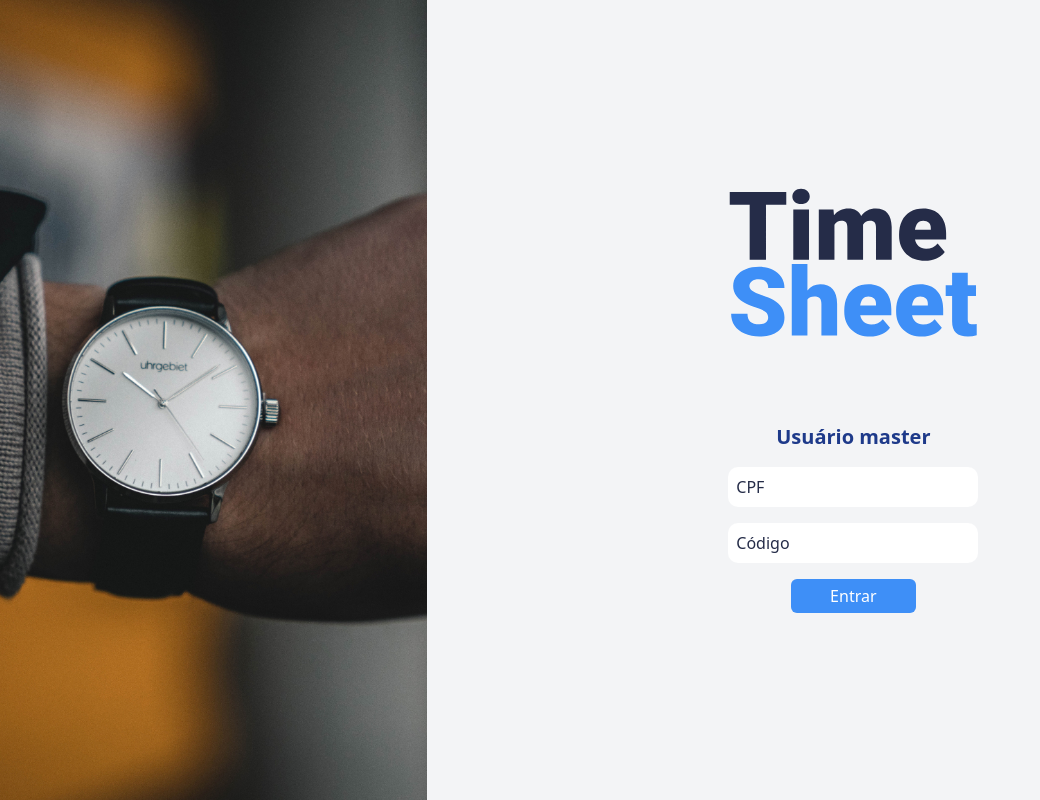
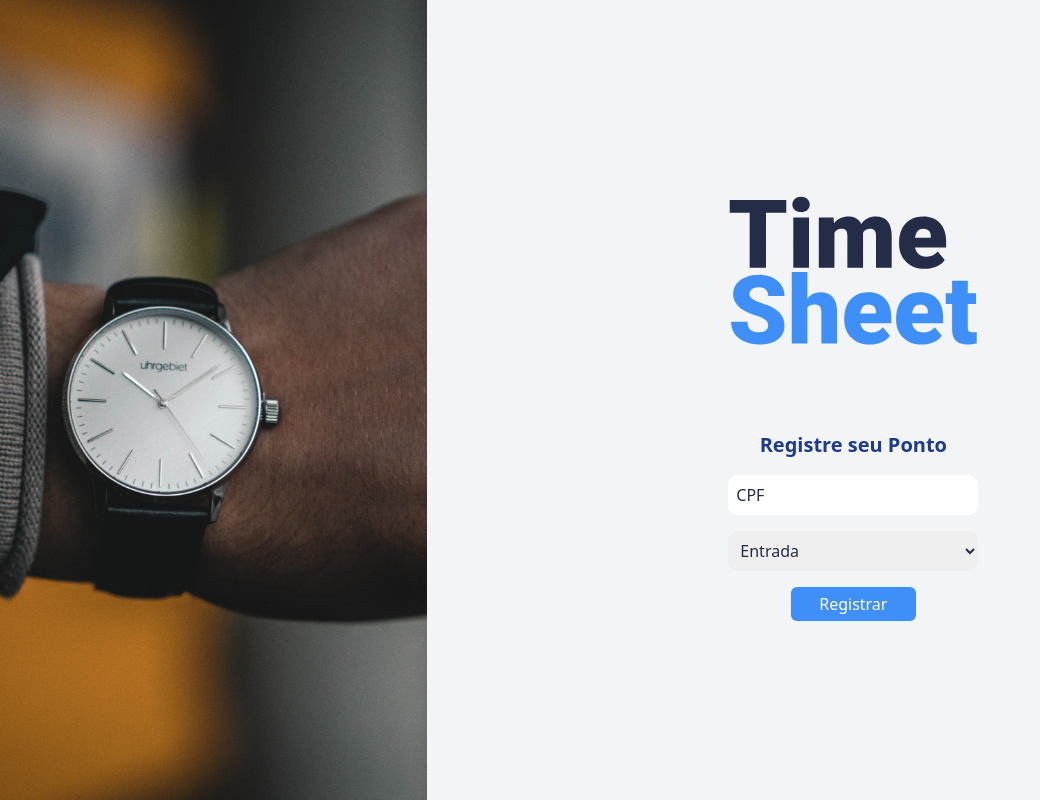
Before and after one commit to MicaelRiboura/timesheetApp, a React (Create React App) app in the folder frontend/: page / in a window 1280 px wide. Shown: the whole page, without its empty margins (0-1040 px from the left). Built offline with nearby package versions, Linux system fonts and the light colour scheme.

Commit message:
frontend: Criação da página de registro de ponto

```diff
--- /dev/null
+++ b/frontend/src/pages/cadastro/time-working.register.js
@@ -0,0 +1,69 @@
+import React, { useEffect, useState } from "react";
+import PageTemplateForm from "../../components/template/PageTemplateForm";
+import Header from "../../components/template/Header";
+import Input from "../../components/forms/Input";
+import Select from "../../components/forms/Select";
+import Button from "../../components/forms/Button";
+// import { create } from "../../services/timeWorking.service";
+import { list } from "../../services/occupation.service";
+import "react-toastify/dist/ReactToastify.css";
+import { notifySuccess } from "../../utils/notify.utils";
+import { validateEmptyInput } from "../../utils/validation.utils";
+
+function Cadastro() {
+  const [hour, setHour] = useState("");
+  const [type, setType] = useState("");
+  const [socialId, setSocialId] = useState("");
+
+  const clearFields = () => {
+    setHour("");
+    setType("");
+    setSocialId("");
+  };
+
+  const onSubmit = async () => {
+    const validateFields =
+      validateEmptyInput("nome", hour) &&
+      validateEmptyInput("tipo", type) &&
+      validateEmptyInput("CPF", socialId);
+    console.log("validateFields: ", validateFields);
+    if (validateFields) {
+      clearFields();
+      notifySuccess("Ponto cadastrado com sucesso!");
+    }
+  };
+  useEffect(() => {
+    console.log('calcula tempo');
+  }, []);
+
+  return (
+    <div>
+      <PageTemplateForm
+        title="Registre seu Ponto"
+        imageSrc="/assets/images/background.jpg"
+      >
+        <Input
+          value={socialId}
+          type="text"
+          name="cpf"
+          placeholder="CPF"
+          required
+          onChange={(e) => setSocialId(e.target.value)}
+        />
+        <Select
+          value={type}
+          onChange={(e) => setType(e.target.value)}
+          options={[
+            { value: "start", label: "Entrada" },
+            { value: "finish", label: "Saída" },
+          ]}
+        ></Select>
+        <Button type="submit" onClick={onSubmit}>
+          Registrar
+        </Button>
+      </PageTemplateForm>
+    </div>
+  );
+}
+
+export default Cadastro;
--- a/frontend/src/pages/login/login.page.js
+++ b/frontend/src/pages/login/login.page.js
@@ -21,7 +21,7 @@ function Login({ history }) {
         <PageTemplateForm title="Usuário master" imageSrc="/assets/images/background.jpg">
             <form className="flex flex-col space-y-4" onSubmit={handleSubmit}>
                 <Input type="text" name="cpf" placeholder="CPF" required onChange={(e) => setSocialId(e.target.value)} />
-                <Input type="password" name="password" placeholder="Código" required  onChange={(e) => setPassword(e.target.value)} />
+                <Input type="password" name="password" placeholder="Senha" required  onChange={(e) => setPassword(e.target.value)} />
                 <Button type="submit">Entrar</Button>
                 <p className="text-sm text-red-500 text-center">{error}</p>
             </form>
--- a/frontend/src/routes.js
+++ b/frontend/src/routes.js
@@ -6,12 +6,12 @@ import {
   Redirect
 } from "react-router-dom";
 import { useAuth } from "./hooks/auth.hook";
-import Cadastro from "./pages/cadastro/cadastro.page";
+import EmployeeRegister from "./pages/cadastro/employee.register";
+import OccupationRegister from "./pages/cadastro/occupation.register";
+import TimeWorkingRegister from "./pages/cadastro/time-working.register";
 import History from "./pages/historico/historico.page";
 import Home from "./pages/home/home.page";
 import Login from "./pages/login/login.page";
-import CadastroCargo from "./pages/cadastro/cadastro-cargo.page";
-import { useCallback } from "react";
 
 export default function Routes() {
   const { signed } = useAuth();
@@ -22,9 +22,9 @@ export default function Routes() {
       <Router>
         <Switch>
           <Route exact path="/" component={Home} />
-          <Route path="/funcionario/cadastro" component={Cadastro} />
+          <Route path="/funcionario/cadastro" component={EmployeeRegister} />
           <Route path="/funcionario/historico" component={History} />
-          <Route path="/cargo/cadastro" component={CadastroCargo} />
+          <Route path="/cargo/cadastro" component={OccupationRegister} />
           <Route path="*" component={Home} />
         </Switch>
       </Router>
@@ -35,7 +35,7 @@ export default function Routes() {
         <Switch>
           {/* <Route exact path="/" component={Home} /> */}
           <Route path="/master" component={Login} />
-          <Route path="/" component={Login} />
+          <Route path="/" component={TimeWorkingRegister} />
           <Route path="*" component={Login} />
         </Switch>
       </Router>
```
Also changed, not shown: frontend/src/pages/cadastro/employee.register.js (renamed from frontend/src/pages/cadastro/cadastro.page.js), frontend/src/pages/cadastro/occupation.register.js (renamed from frontend/src/pages/cadastro/cadastro-cargo.page.js).
